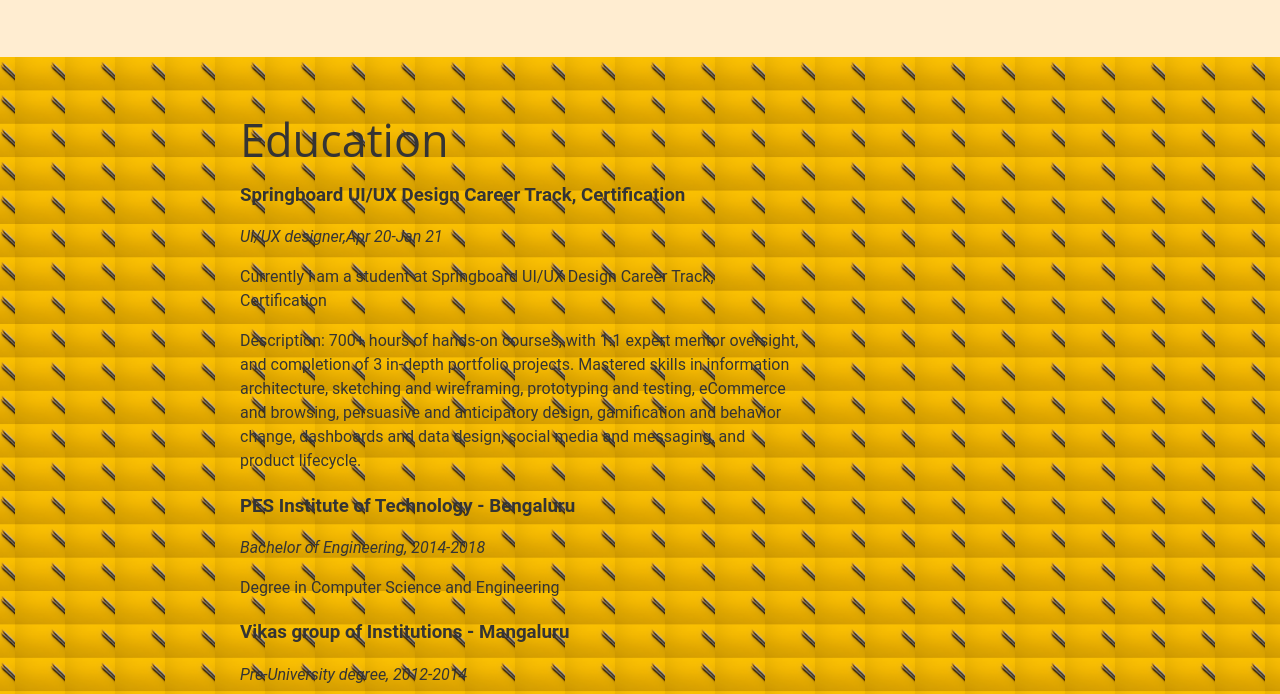
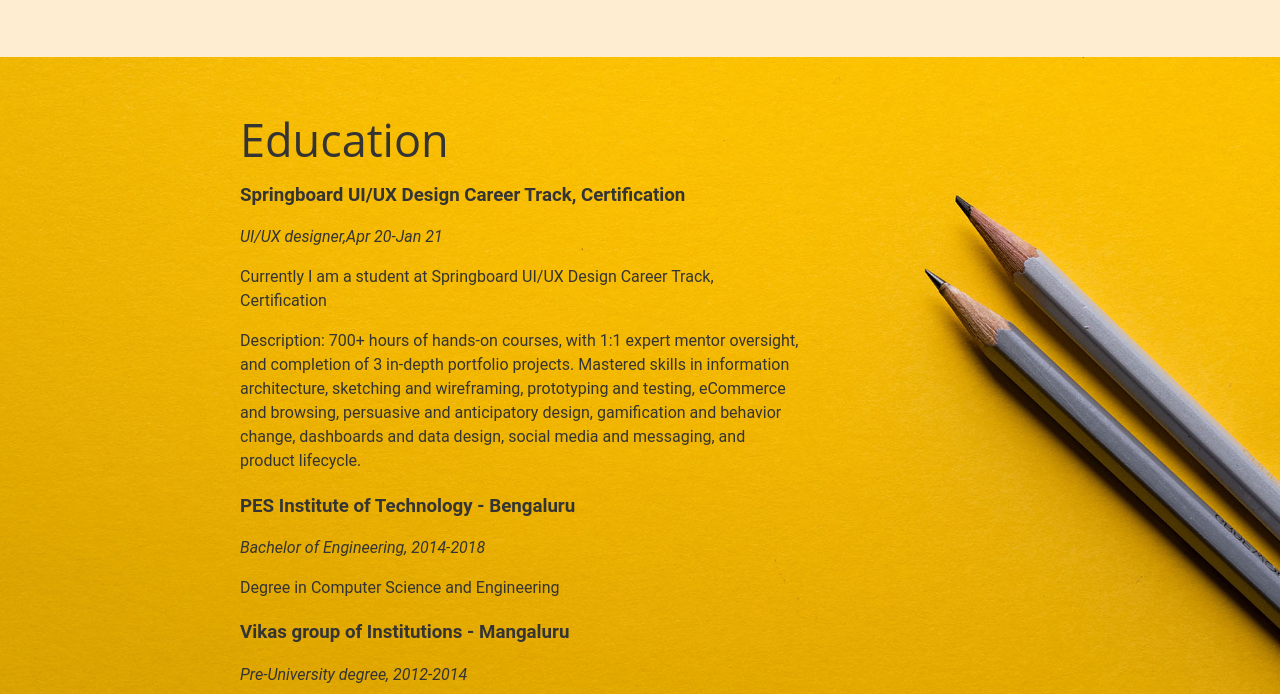
Before and after one commit to sandeeepks/mypage, a plain HTML site: page sandeep/index.html in a window 1280 px wide. Shown: the part 2395-3089 px from the top of the page. Drawn offline with Linux system fonts and the light colour scheme.

Commit message:
Update style.css

```diff
--- a/sandeep/css/style.css
+++ b/sandeep/css/style.css
@@ -101,9 +101,9 @@ header{
 /*education*/
 .education{
   background-image: url(/images/yellow.jpg);
-  background-color: #ffd000;
+  background-color: #ffe882;
   background-position: top;
-  background-size: 50px;
+  background-size: cover;
   padding-bottom: 100px;
 }
 .education p {
```
